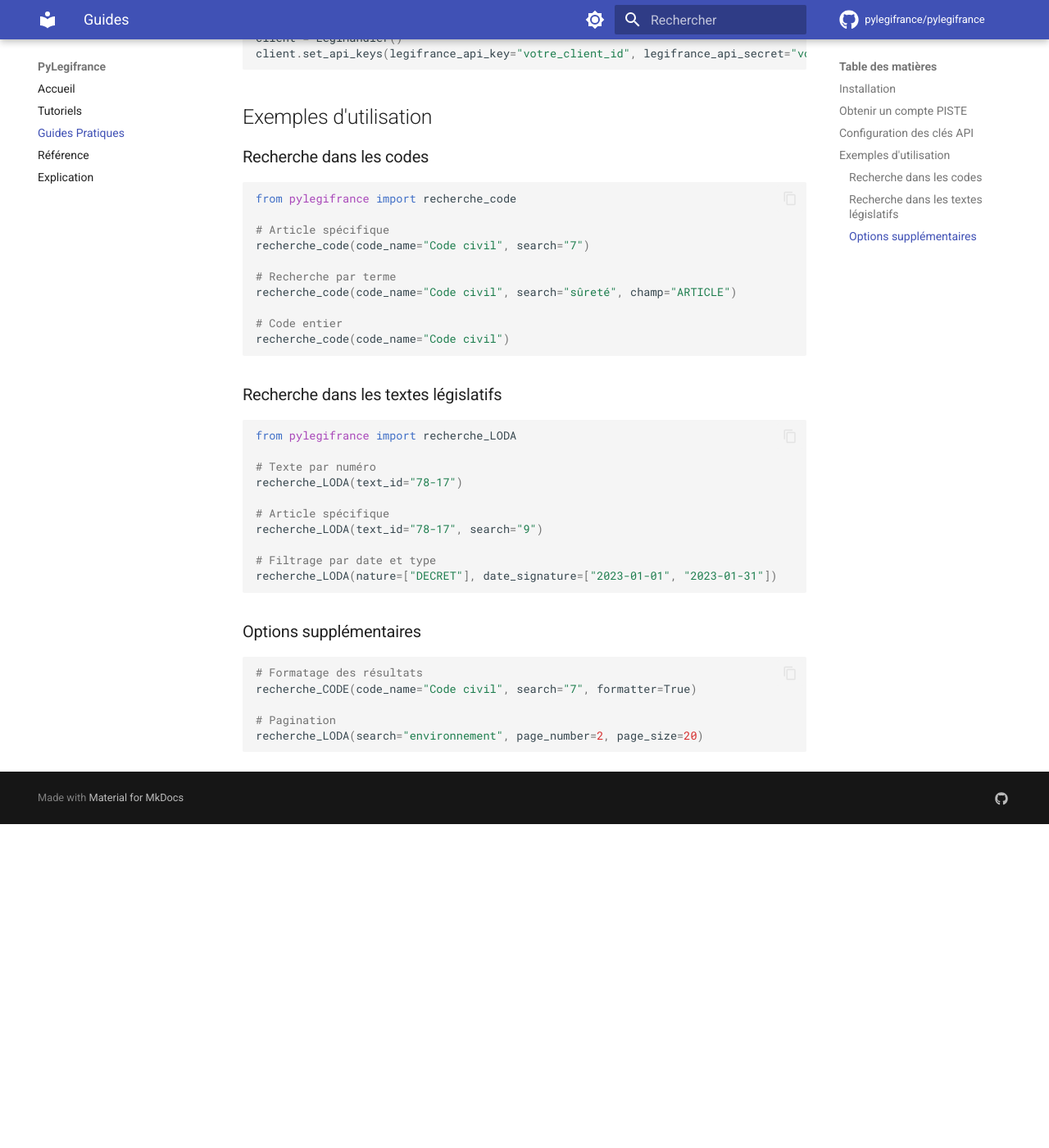
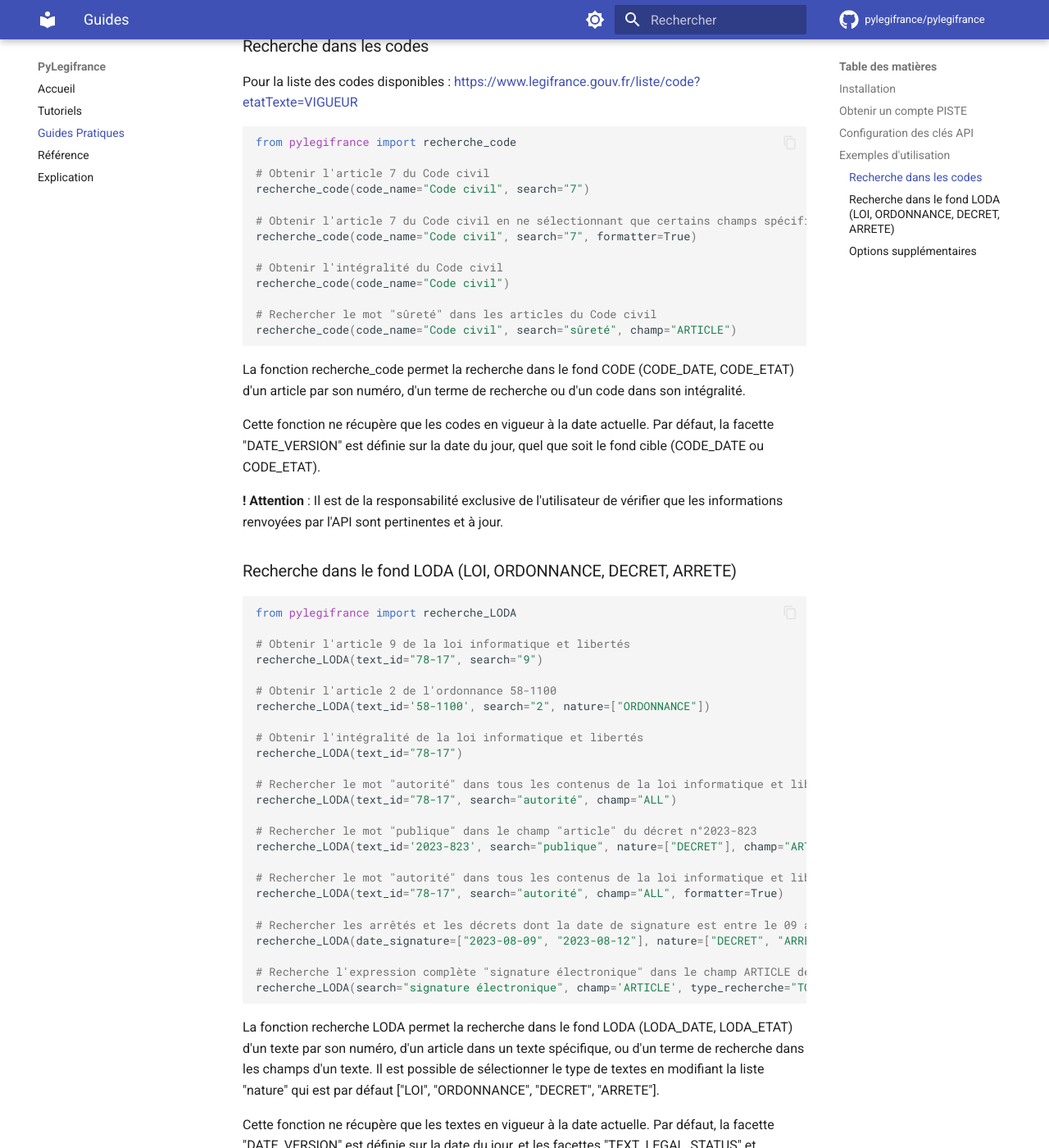
Before and after one commit to rdassignies/pylegifrance, an MkDocs documentation site: the page built from docs/how-to/index.md, in a window 1280 px wide and 1400 px high, scrolled down 738 px. Shown: the whole window at 82% size. Built offline with MkDocs 1.6.1 and Material for MkDocs 9.7.7, drawn with Linux system fonts in a browser that asks for light colours; comment, search, counter and statistics services are not loaded; before the commit the page ends 1743 px from its top, so only the background shows below that; some of the changed text lies outside the part shown.

````diff
--- a/docs/how-to/index.md
+++ b/docs/how-to/index.md
@@ -22,48 +22,77 @@ LEGIFRANCE_CLIENT_ID=votre_client_id
 LEGIFRANCE_CLIENT_SECRET=votre_client_secret
 ```
 
-Ou configuration manuelle :
-```python
-from pylegifrance import LegiHandler
-client = LegiHandler()
-client.set_api_keys(legifrance_api_key="votre_client_id", legifrance_api_secret="votre_client_secret")
-```
-
 ## Exemples d'utilisation
 
 ### Recherche dans les codes
 
+Pour la liste des codes disponibles : [https://www.legifrance.gouv.fr/liste/code?etatTexte=VIGUEUR](https://www.legifrance.gouv.fr/liste/code?etatTexte=VIGUEUR)
+
 ```python
 from pylegifrance import recherche_code
 
-# Article spécifique
+# Obtenir l'article 7 du Code civil
 recherche_code(code_name="Code civil", search="7")
 
-# Recherche par terme
+# Obtenir l'article 7 du Code civil en ne sélectionnant que certains champs spécifiques
+recherche_code(code_name="Code civil", search="7", formatter=True)
+
+# Obtenir l'intégralité du Code civil
+recherche_code(code_name="Code civil")
+
+# Rechercher le mot "sûreté" dans les articles du Code civil
 recherche_code(code_name="Code civil", search="sûreté", champ="ARTICLE")
-
-# Code entier
-recherche_code(code_name="Code civil")
 ```
 
-### Recherche dans les textes législatifs
+La fonction recherche_code permet la recherche dans le fond CODE (CODE_DATE, CODE_ETAT) d'un article par son numéro, d'un terme de recherche ou d'un code dans son intégralité.
+
+Cette fonction ne récupère que les codes en vigueur à la date actuelle.
+Par défaut, la facette "DATE_VERSION" est définie sur la date du jour, quel que soit le fond cible (CODE_DATE ou CODE_ETAT).
+
+**! Attention** : Il est de la responsabilité exclusive de l'utilisateur de vérifier que les informations renvoyées par l'API sont pertinentes et à jour.
+
+### Recherche dans le fond LODA (LOI, ORDONNANCE, DECRET, ARRETE)
+
 ```python
 from pylegifrance import recherche_LODA
 
-# Texte par numéro
+# Obtenir l'article 9 de la loi informatique et libertés
+recherche_LODA(text_id="78-17", search="9")
+
+# Obtenir l'article 2 de l'ordonnance 58-1100
+recherche_LODA(text_id='58-1100', search="2", nature=["ORDONNANCE"])
+
+# Obtenir l'intégralité de la loi informatique et libertés
 recherche_LODA(text_id="78-17")
 
-# Article spécifique
-recherche_LODA(text_id="78-17", search="9")
+# Rechercher le mot "autorité" dans tous les contenus de la loi informatique et libertés
+recherche_LODA(text_id="78-17", search="autorité", champ="ALL")
 
-# Filtrage par date et type
-recherche_LODA(nature=["DECRET"], date_signature=["2023-01-01", "2023-01-31"])
+# Rechercher le mot "publique" dans le champ "article" du décret n°2023-823
+recherche_LODA(text_id='2023-823', search="publique", nature=["DECRET"], champ="ARTICLE")
+
+# Rechercher le mot "autorité" dans tous les contenus de la loi informatique et libertés en ne sélectionnant que certains champs spécifiques
+recherche_LODA(text_id="78-17", search="autorité", champ="ALL", formatter=True)
+
+# Rechercher les arrêtés et les décrets dont la date de signature est entre le 09 août et le 12 août 2023
+recherche_LODA(date_signature=["2023-08-09", "2023-08-12"], nature=["DECRET", "ARRETE"])
+
+# Recherche l'expression complète "signature électronique" dans le champ ARTICLE des décrets signés entre le 09 août 2017 et le 12 août 2018
+recherche_LODA(search="signature électronique", champ='ARTICLE', type_recherche="TOUS_LES_MOTS_DANS_UN_CHAMP", nature=['DECRET'], date_signature=["2017-08-09", "2018-08-12"])
 ```
 
+La fonction recherche LODA permet la recherche dans le fond LODA (LODA_DATE, LODA_ETAT) d'un texte par son numéro, d'un article dans un texte spécifique, ou d'un terme de recherche dans les champs d'un texte.
+Il est possible de sélectionner le type de textes en modifiant la liste "nature" qui est par défaut ["LOI", "ORDONNANCE", "DECRET", "ARRETE"].
+
+Cette fonction ne récupère que les textes en vigueur à la date actuelle. Par défaut, la facette "DATE_VERSION" est définie sur la date du jour, et les facettes "TEXT_LEGAL_STATUS" et "ARTICLE_LEGAL_STATUTS" sont définies sur "VIGEUR", quel que soit le fond cible (LODA_DATE ou LODA_ETAT).
+
+**! Attention** : Il est de la responsabilité exclusive de l'utilisateur de vérifier que les informations renvoyées par l'API sont pertinentes et à jour.
+
 ### Options supplémentaires
+
 ```python
 # Formatage des résultats
-recherche_CODE(code_name="Code civil", search="7", formatter=True)
+recherche_code(code_name="Code civil", search="7", formatter=True)
 
 # Pagination
 recherche_LODA(search="environnement", page_number=2, page_size=20)
````
Also changed, not shown: README.md (+22 -217 lines), docs/explanation/index.md (+9 -0 lines).
